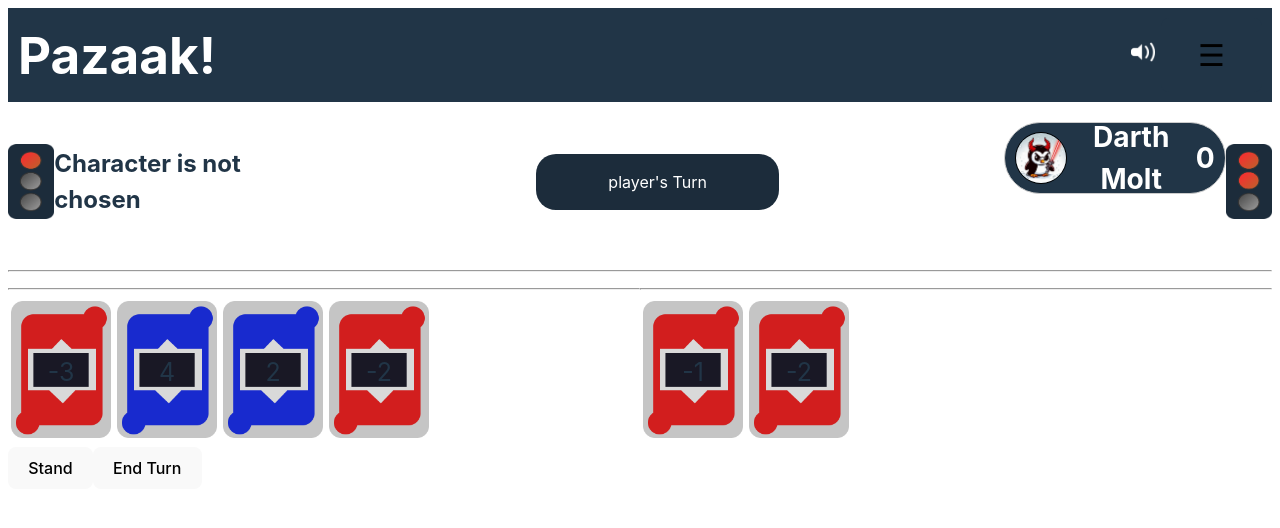
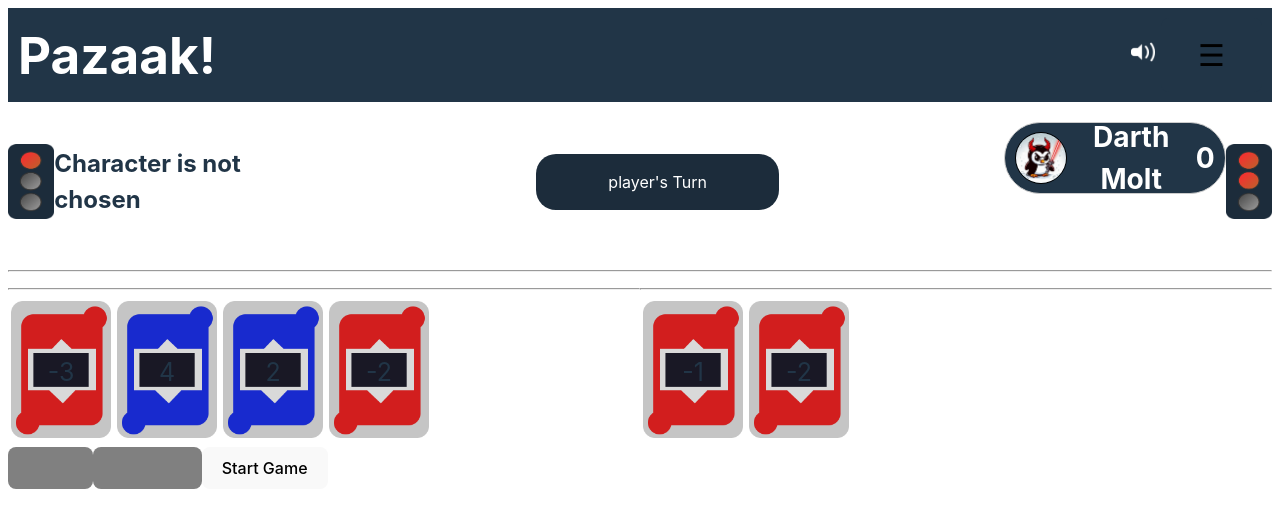
Before and after one commit to abasile1-tech/PazaakPadawan, a React (Vite) app in the folder client/: page /solo in a window 1280 px wide. Shown: the top 528 px of the page. Built offline with nearby package versions, Linux system fonts and the light colour scheme.

Commit message:
end turn button functionality updated

```diff
--- a/client/src/components/SoloGame.tsx
+++ b/client/src/components/SoloGame.tsx
@@ -1,12 +1,18 @@
 import Header from './Header';
 import ScoreLights from './ScoreLights';
-import { useEffect, useState } from 'react';
+import { useState } from 'react';
 import Hand from './Hand';
 import Card from './Card';
 import TurnIndicator from './TurnIndicator';
 import PlayBar from './PlayBar';
 
 interface SoloGameProps {}
+
+enum GameState {
+  INITIAL = 'initial',
+  STARTED = 'started',
+  ENDED = 'ended',
+}
 
 function SoloGame(props: SoloGameProps): JSX.Element {
   const [playerHand, setPlayerHand] = useState([
@@ -27,6 +33,7 @@ function SoloGame(props: SoloGameProps): JSX.Element {
   const [opponentTally, setOpponentTally] = useState(0);
   const [musicChoice, setMusicChoice] = useState('soloGame');
   const [turnTracker, setTurnTracker] = useState(true);
+  const [gameState, setGameState] = useState(GameState.INITIAL);
 
   function getRandomNumber(): number {
     return Math.floor(Math.random() * 10) + 1;
@@ -47,13 +54,19 @@ function SoloGame(props: SoloGameProps): JSX.Element {
   }
 
   function handleEndTurnButtonClick() {
-    addCardToTable(turnTracker);
-    setTurnTracker(!turnTracker);
+    const tmpTracker = !turnTracker;
+    setTurnTracker(tmpTracker);
+    addCardToTable(tmpTracker);
   }
 
   function handleStandButtonClick() {
     // need to add code to stop this person's turn until the end of the round
     setTurnTracker(!turnTracker);
+  }
+
+  function handleStartButtonClick() {
+    addCardToTable(turnTracker);
+    setGameState(GameState.STARTED);
   }
 
   function moveCard() {
@@ -79,8 +92,24 @@ function SoloGame(props: SoloGameProps): JSX.Element {
           <hr />
           <Hand hand={playerHand} moveCard={moveCard} />
           <div className="turnOptions">
-            <button onClick={handleStandButtonClick}>Stand</button>
-            <button onClick={handleEndTurnButtonClick}>End Turn</button>
+            <button
+              onClick={handleStandButtonClick}
+              disabled={gameState == GameState.INITIAL}
+            >
+              Stand
+            </button>
+            <button
+              onClick={handleEndTurnButtonClick}
+              disabled={gameState == GameState.INITIAL}
+            >
+              End Turn
+            </button>
+            <button
+              onClick={handleStartButtonClick}
+              disabled={gameState == GameState.STARTED}
+            >
+              Start Game
+            </button>
           </div>
         </div>
         <div className="player2">
--- a/client/src/index.css
+++ b/client/src/index.css
@@ -53,6 +53,10 @@ button:hover {
 button:focus,
 button:focus-visible {
   outline: 4px auto -webkit-focus-ring-color;
+}
+button:disabled {
+  background-color: grey;
+  color: gray;
 }
 
 @media (prefers-color-scheme: light) {
```
